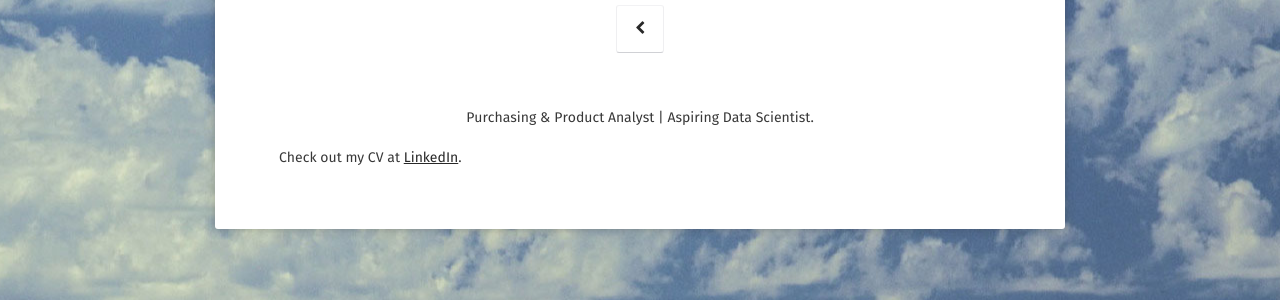
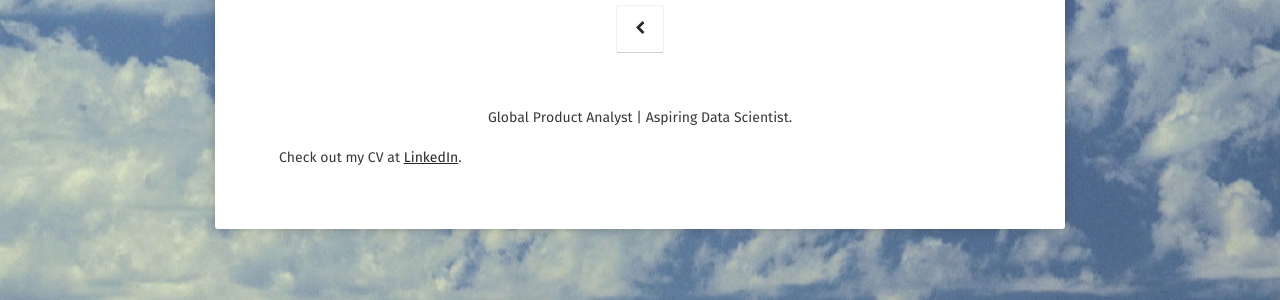
Before and after one commit to linusseah/linusseah.github.io, a Jekyll site: the page built from about/index.md, in a window 1280 px wide. Shown: the part 184-484 px from the top of the page. Built offline with Jekyll 4.4.1, drawn with Linux system fonts in a browser that asks for light colours; some web fonts are replaced.

Commit message:
Update index.md

```diff
--- a/about/index.md
+++ b/about/index.md
@@ -6,6 +6,6 @@ date: 2020-01-17
 comments: false
 ---
 
-<center>Purchasing & Product Analyst | Aspiring Data Scientist.</center>
+<center>Global Product Analyst | Aspiring Data Scientist.</center>
 
 Check out my CV at [LinkedIn](https://www.linkedin.com/in/linus-seah-4964ab52/).
```
